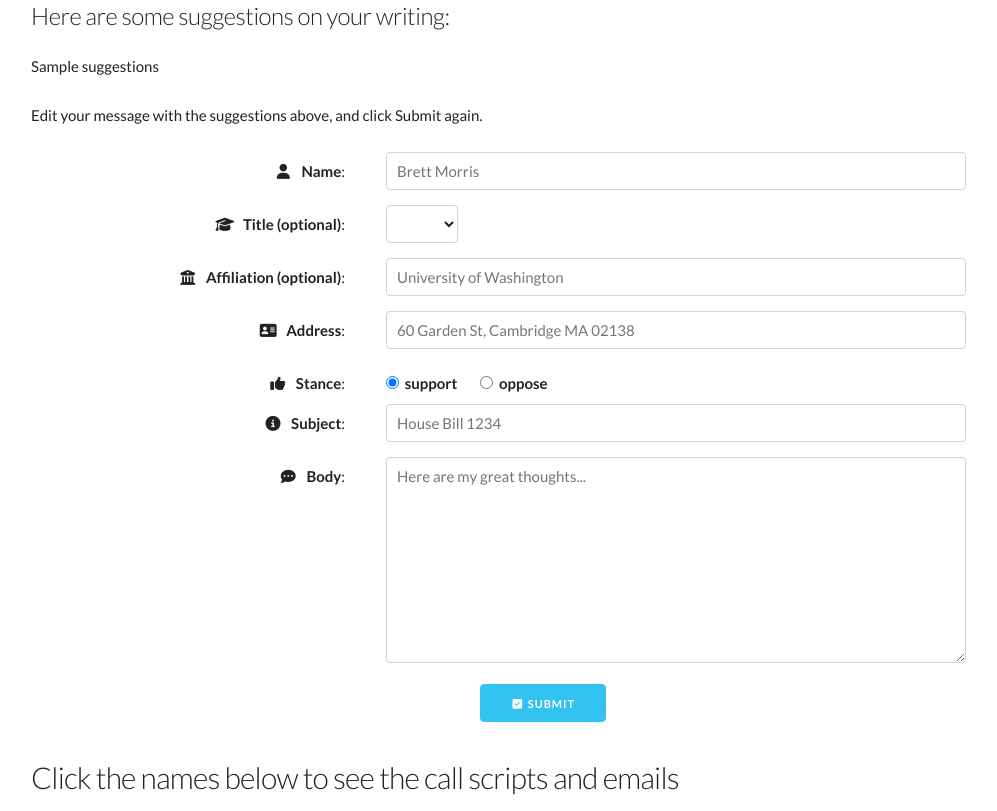
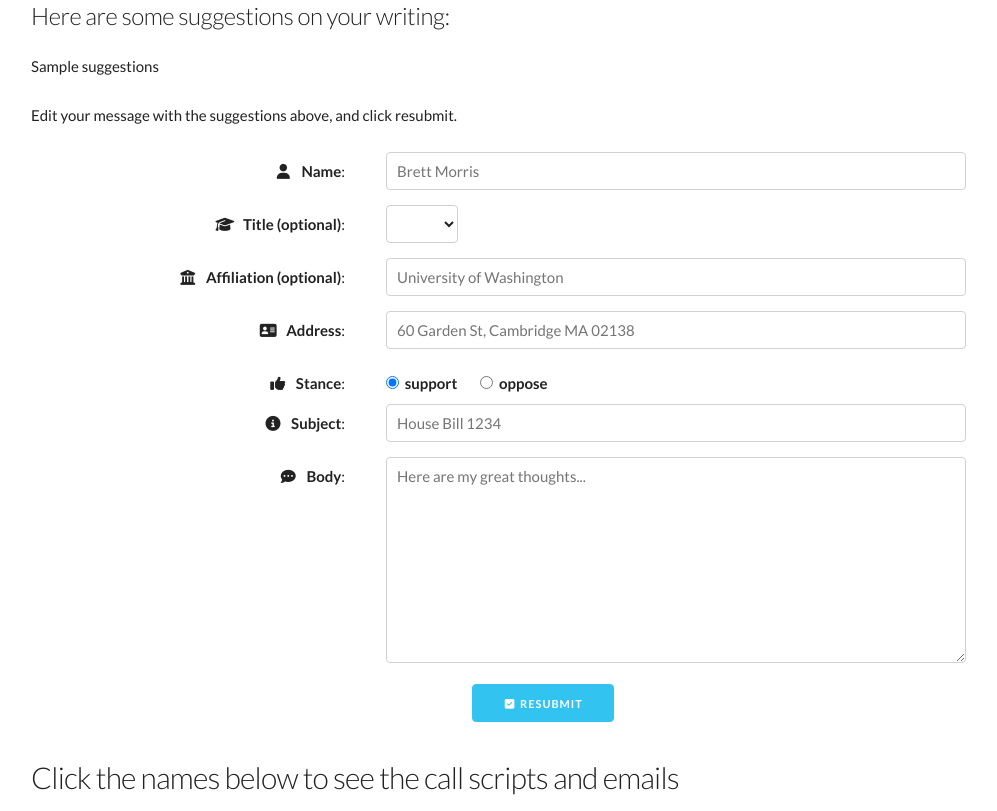
Before and after one commit to bmorris3/make_contact, a Flask app: template templates/index.html in a window 1280 px wide. Shown: the part 162-973 px from the top of the page, without its empty margins (97-1094 px from the left). Run offline with Flask 2, Linux system fonts and the light colour scheme; the template is opened without the code that fills it: values that come from a table or form of the project are taken from there, most other values are stand-ins (such as "Sample title", 1, 10 or a date in 2020); some libraries are stand-ins or nearby versions.

Commit message:
change button to say resubmit on post request

```diff
--- a/main.py
+++ b/main.py
@@ -39,4 +39,4 @@ def faq():
     return render_template('faq.html')
 
 if __name__ == '__main__':
-    app.run(debug=True)
+    app.run()
--- a/templates/base.html
+++ b/templates/base.html
@@ -13,8 +13,6 @@
     <link href='{{url_for("static", filename="css/skeleton.css")}}' rel='stylesheet' type='text/css'>
     <link href='{{url_for("static", filename="css/custom.css")}}' rel='stylesheet' type='text/css'>
 
-    <script type="text/javascript" src="https://use.fontawesome.com/0abea9e87f.js"></script>
-
 </head>
 
 <body>
@@ -22,4 +20,7 @@
 {% block content %}{% endblock %}
 
 </body>
+
+<script type="text/javascript" src="https://use.fontawesome.com/0abea9e87f.js"></script>
+
 </html>
--- a/templates/index.html
+++ b/templates/index.html
@@ -17,7 +17,7 @@
             {{suggestions | safe}}
         </p>
 
-        <p>Edit your message with the suggestions above, and click Submit again.</p>
+        <p>Edit your message with the suggestions above, and click resubmit.</p>
     {% endif %}
 
     <form action="/" method="POST">
@@ -51,7 +51,7 @@
     {% endfor %}
     <center>
     <button class="button button-primary" type="submit" value="Submit">
-        <i class="fa fa-check-square fa-fw" aria-hidden="true"></i>&nbsp;Submit
+        <i class="fa fa-check-square fa-fw" aria-hidden="true"></i>&nbsp;{% if suggestions %}re{% endif %}submit
         </button>
     </center>
     </form>
```
